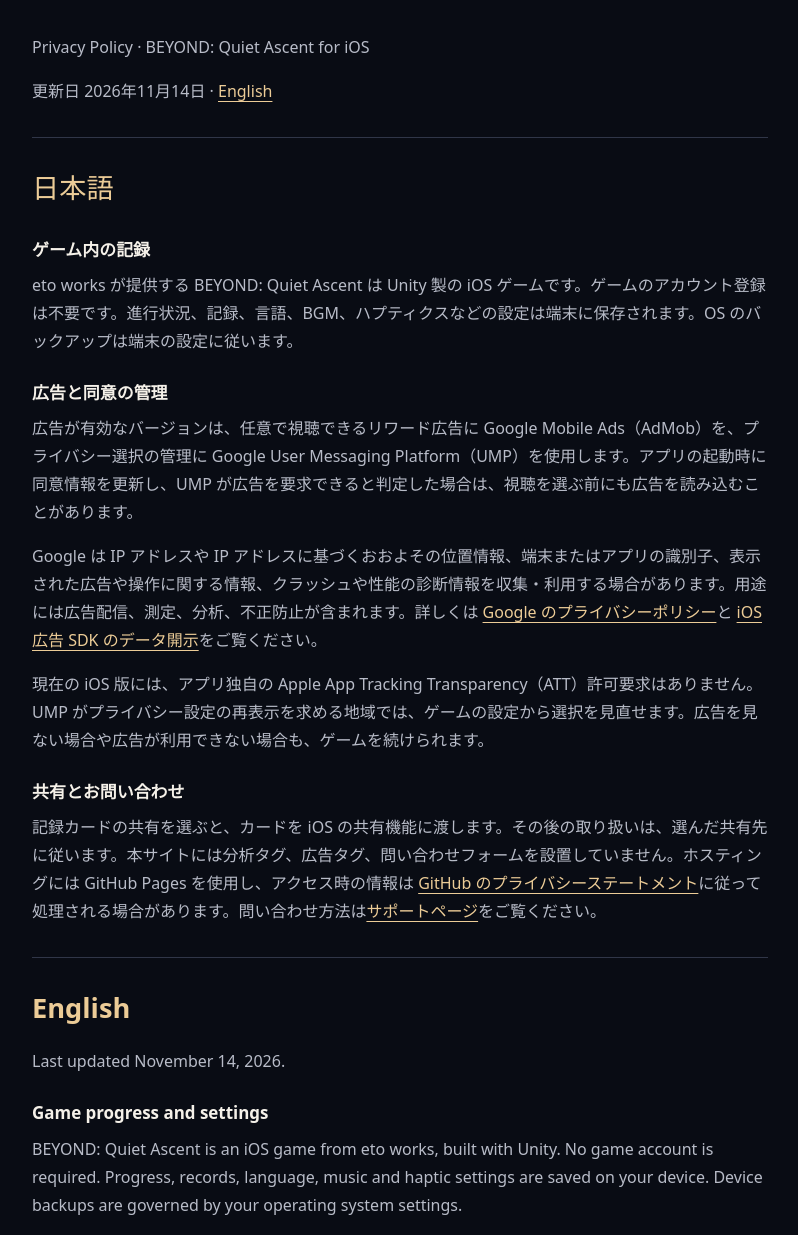
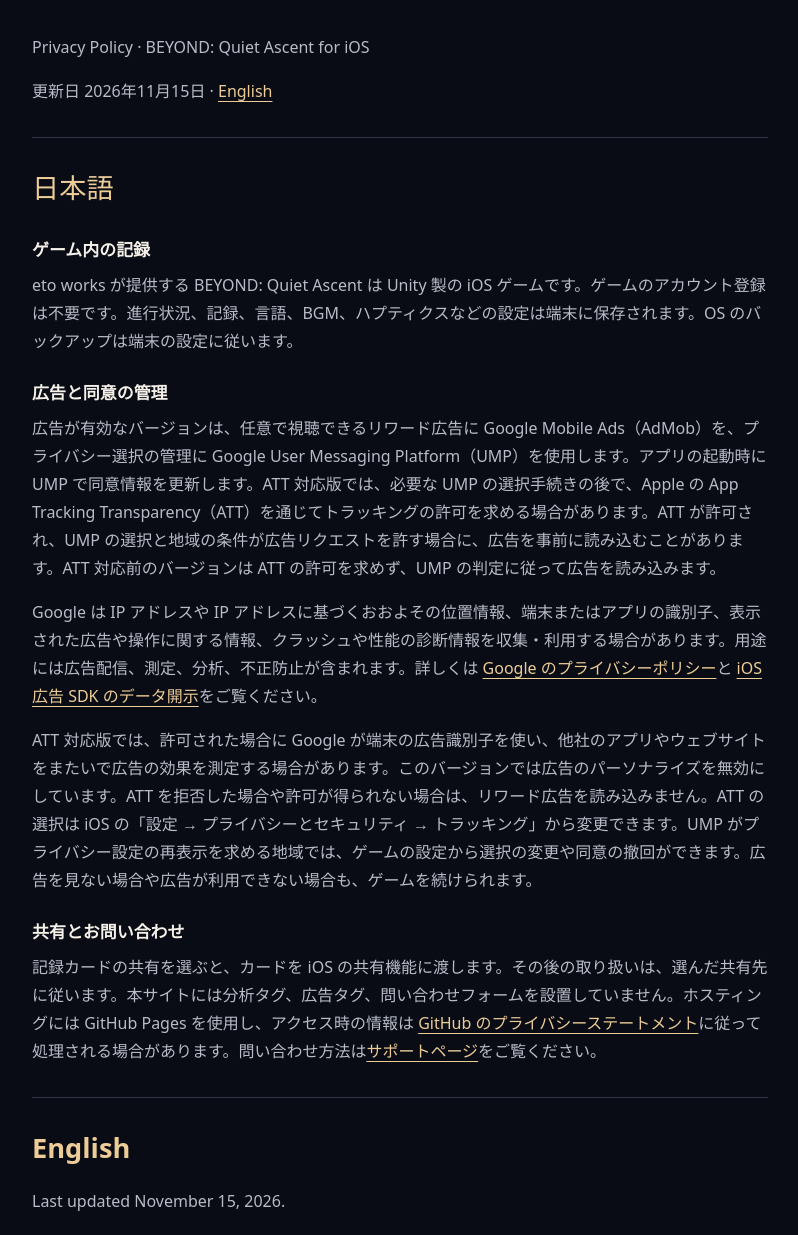
Before and after one commit to eto-h/eto-works-site, a plain HTML site: page privacy.html in a window 1280 px wide. Shown: the part 241-1476 px from the top of the page, without its empty margins (240-1038 px from the left). Drawn offline with Linux system fonts and the light colour scheme.

Commit message:
Describe ATT and rewarded-ad privacy choices

```diff
--- a/privacy.html
+++ b/privacy.html
@@ -14,27 +14,27 @@
   <main class="article">
     <h1>プライバシーポリシー</h1>
     <p lang="en">Privacy Policy · BEYOND: Quiet Ascent for iOS</p>
-    <p>更新日 2026年11月14日 · <a lang="en" href="#english">English</a></p>
+    <p>更新日 2026年11月15日 · <a lang="en" href="#english">English</a></p>
     <section aria-labelledby="japanese">
       <h2 id="japanese">日本語</h2>
       <h3>ゲーム内の記録</h3>
       <p>eto works が提供する BEYOND: Quiet Ascent は Unity 製の iOS ゲームです。ゲームのアカウント登録は不要です。進行状況、記録、言語、BGM、ハプティクスなどの設定は端末に保存されます。OS のバックアップは端末の設定に従います。</p>
       <h3>広告と同意の管理</h3>
-      <p>広告が有効なバージョンは、任意で視聴できるリワード広告に Google Mobile Ads（AdMob）を、プライバシー選択の管理に Google User Messaging Platform（UMP）を使用します。アプリの起動時に同意情報を更新し、UMP が広告を要求できると判定した場合は、視聴を選ぶ前にも広告を読み込むことがあります。</p>
+      <p>広告が有効なバージョンは、任意で視聴できるリワード広告に Google Mobile Ads（AdMob）を、プライバシー選択の管理に Google User Messaging Platform（UMP）を使用します。アプリの起動時に UMP で同意情報を更新します。ATT 対応版では、必要な UMP の選択手続きの後で、Apple の App Tracking Transparency（ATT）を通じてトラッキングの許可を求める場合があります。ATT が許可され、UMP の選択と地域の条件が広告リクエストを許す場合に、広告を事前に読み込むことがあります。ATT 対応前のバージョンは ATT の許可を求めず、UMP の判定に従って広告を読み込みます。</p>
       <p>Google は IP アドレスや IP アドレスに基づくおおよその位置情報、端末またはアプリの識別子、表示された広告や操作に関する情報、クラッシュや性能の診断情報を収集・利用する場合があります。用途には広告配信、測定、分析、不正防止が含まれます。詳しくは <a href="https://policies.google.com/privacy">Google のプライバシーポリシー</a>と <a href="https://developers.google.com/admob/ios/privacy/data-disclosure">iOS 広告 SDK のデータ開示</a>をご覧ください。</p>
-      <p>現在の iOS 版には、アプリ独自の Apple App Tracking Transparency（ATT）許可要求はありません。UMP がプライバシー設定の再表示を求める地域では、ゲームの設定から選択を見直せます。広告を見ない場合や広告が利用できない場合も、ゲームを続けられます。</p>
+      <p>ATT 対応版では、許可された場合に Google が端末の広告識別子を使い、他社のアプリやウェブサイトをまたいで広告の効果を測定する場合があります。このバージョンでは広告のパーソナライズを無効にしています。ATT を拒否した場合や許可が得られない場合は、リワード広告を読み込みません。ATT の選択は iOS の「設定 → プライバシーとセキュリティ → トラッキング」から変更できます。UMP がプライバシー設定の再表示を求める地域では、ゲームの設定から選択の変更や同意の撤回ができます。広告を見ない場合や広告が利用できない場合も、ゲームを続けられます。</p>
       <h3>共有とお問い合わせ</h3>
       <p>記録カードの共有を選ぶと、カードを iOS の共有機能に渡します。その後の取り扱いは、選んだ共有先に従います。本サイトには分析タグ、広告タグ、問い合わせフォームを設置していません。ホスティングには GitHub Pages を使用し、アクセス時の情報は <a href="https://docs.github.com/en/site-policy/privacy-policies/github-general-privacy-statement">GitHub のプライバシーステートメント</a>に従って処理される場合があります。問い合わせ方法は<a href="support.html">サポートページ</a>をご覧ください。</p>
     </section>
     <section lang="en" aria-labelledby="english">
       <h2 id="english">English</h2>
-      <p>Last updated November 14, 2026.</p>
+      <p>Last updated November 15, 2026.</p>
       <h3>Game progress and settings</h3>
       <p>BEYOND: Quiet Ascent is an iOS game from eto works, built with Unity. No game account is required. Progress, records, language, music and haptic settings are saved on your device. Device backups are governed by your operating system settings.</p>
       <h3>Rewarded ads and privacy choices</h3>
-      <p>Ad-enabled versions use Google Mobile Ads (AdMob) for optional rewarded ads and Google User Messaging Platform (UMP) to manage privacy choices. The app updates consent information at launch. When UMP indicates ads may be requested, the app may preload an ad before you choose to watch one.</p>
+      <p>Ad-enabled versions use Google Mobile Ads (AdMob) for optional rewarded ads and Google User Messaging Platform (UMP) to manage privacy choices. The app updates consent information through UMP at launch. Versions with Apple’s App Tracking Transparency (ATT) may request tracking permission after any required UMP choices have been presented. The app may preload ads when you allow tracking and your UMP choices and regional requirements allow an ad request. Earlier versions do not request ATT permission and load ads when UMP indicates that ads may be requested.</p>
       <p>Google may collect and use IP addresses and approximate location derived from them, device or app identifiers, advertising and interaction data, and crash or performance diagnostics. These may be used for ad delivery, measurement, analytics, and fraud prevention. See <a href="https://policies.google.com/privacy">Google's Privacy Policy</a> and its <a href="https://developers.google.com/admob/ios/privacy/data-disclosure">iOS advertising SDK data disclosures</a>.</p>
-      <p>The current iOS app does not directly request permission through Apple's App Tracking Transparency (ATT) prompt. Where UMP requires access to privacy options, you can revisit your choices in the game's settings. You can continue playing if you skip ads or if ads are unavailable.</p>
+      <p>In versions with ATT, Google may use your device’s advertising identifier, if you give permission, to measure ads across other companies’ apps and websites. Ad personalization is turned off in these versions. The app does not load rewarded ads if you deny ATT permission or permission is unavailable. You can change your ATT choice in iOS Settings → Privacy &amp; Security → Tracking. Where UMP requires access to privacy options, you can change your choices or withdraw consent in the game's settings. You can continue playing if you skip ads or if ads are unavailable.</p>
       <h3>Sharing and support</h3>
       <p>If you choose to share a record, the app hands the card to the iOS share interface. The service you choose governs what happens next. This website has no analytics tags, ad tags, or contact form. GitHub Pages hosts the site and may process visit information under the <a href="https://docs.github.com/en/site-policy/privacy-policies/github-general-privacy-statement">GitHub General Privacy Statement</a>. Visit our <a href="support.html">support page</a> for contact options.</p>
     </section>
```
